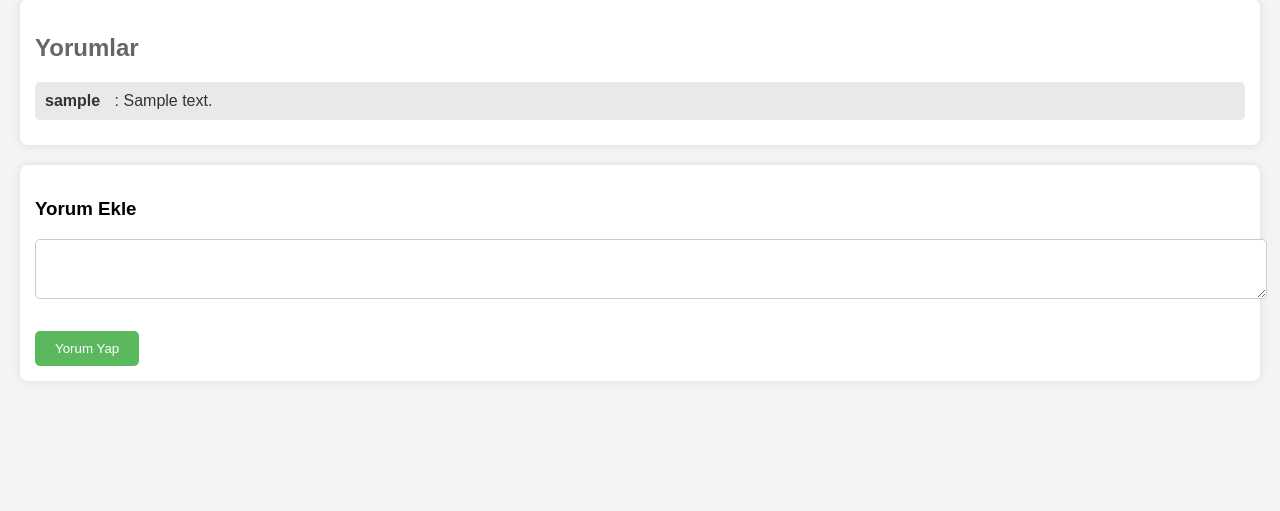
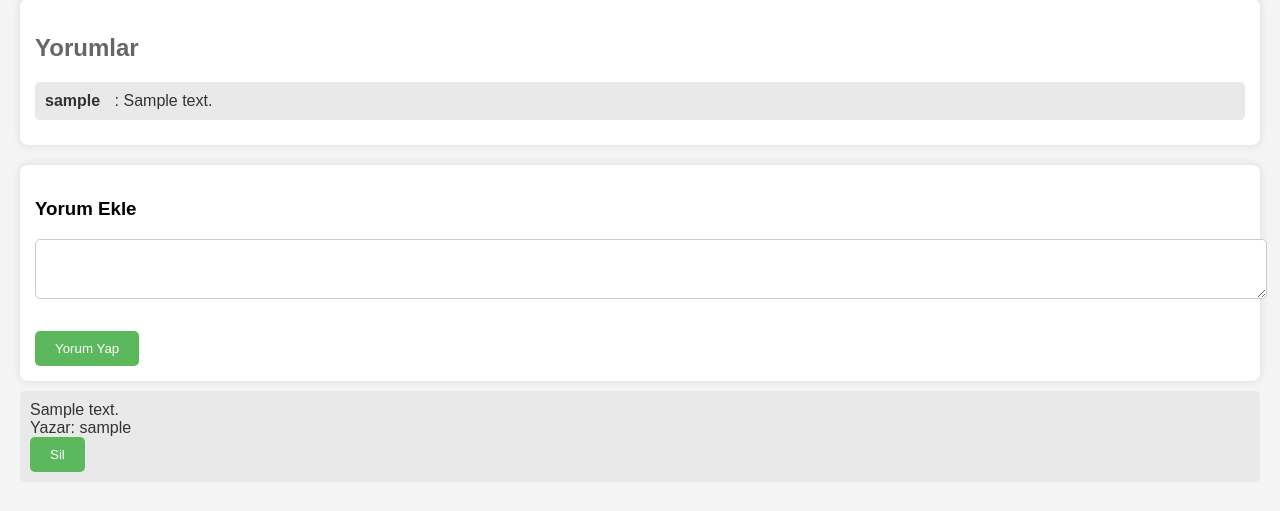
Before and after one commit to AlperenSljmn/Film-forum, a Flask app: page /topic/1 in a window 1280 px wide. Shown: the part 163-674 px from the top of the page. Run offline with Flask 2, Linux system fonts and the light colour scheme; a user stored in the database is signed in; tables that the repository leaves empty hold one stand-in row (values such as "Sample post"); some libraries are stand-ins or nearby versions.

Commit message:
Update topic.html

```diff
--- a/FilmForum/templates/topic.html
+++ b/FilmForum/templates/topic.html
@@ -101,5 +101,17 @@
             <button type="submit">Yorum Yap</button>
         </form>
     </div>
+    {% for comment in comments %}
+    <div class="comment">
+        <p>{{ comment.content }}</p>
+        <p>Yazar: {{ comment.user.username }}</p>
+        {% if session.get('user_id') == comment.user_id or session.get('email') == ADMIN_EMAIL %}
+            <form action="{{ url_for('delete_comment', comment_id=comment.id) }}" method="post" style="display:inline;">
+                <button type="submit" class="btn btn-danger">Sil</button>
+            </form>
+        {% endif %}
+    </div>
+    {% endfor %}
+
 </body>
 </html>
```
